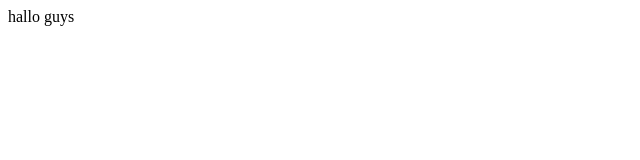
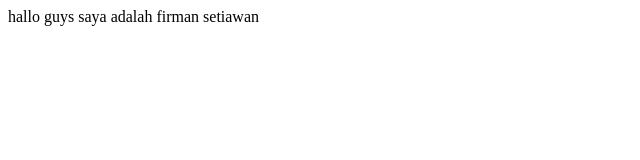
Before and after one commit to chatomz2019/wpu-resolusi, a plain HTML site: page index.html in a window 1280 px wide. Shown: the whole page, without its empty margins (0-640 px from the left). Drawn offline with Linux system fonts and the light colour scheme.

Commit message:
menambah firman setiawan

```diff
--- a/index.html
+++ b/index.html
@@ -5,6 +5,6 @@
 	<title>halaman awal</title>
 </head>
 <body>
-	hallo guys
+	hallo guys saya adalah firman setiawan
 </body>
 </html>
```
